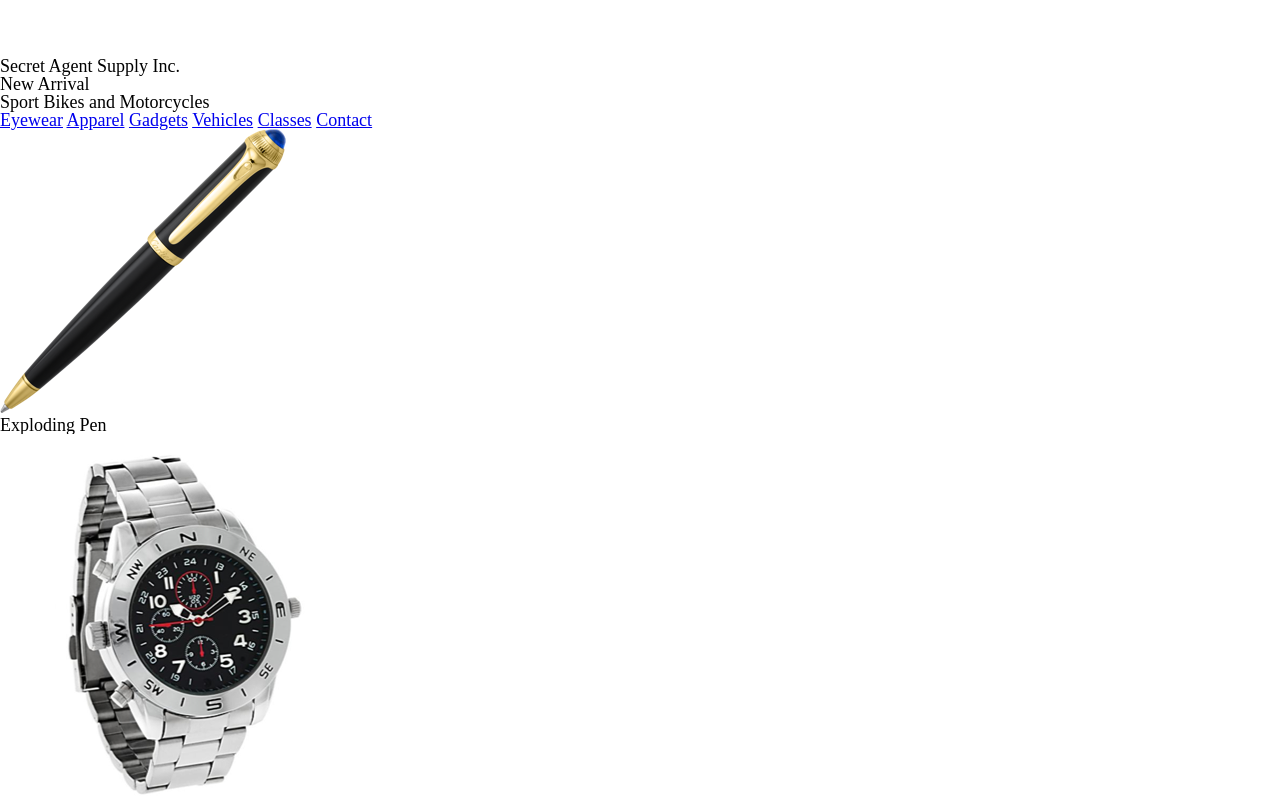
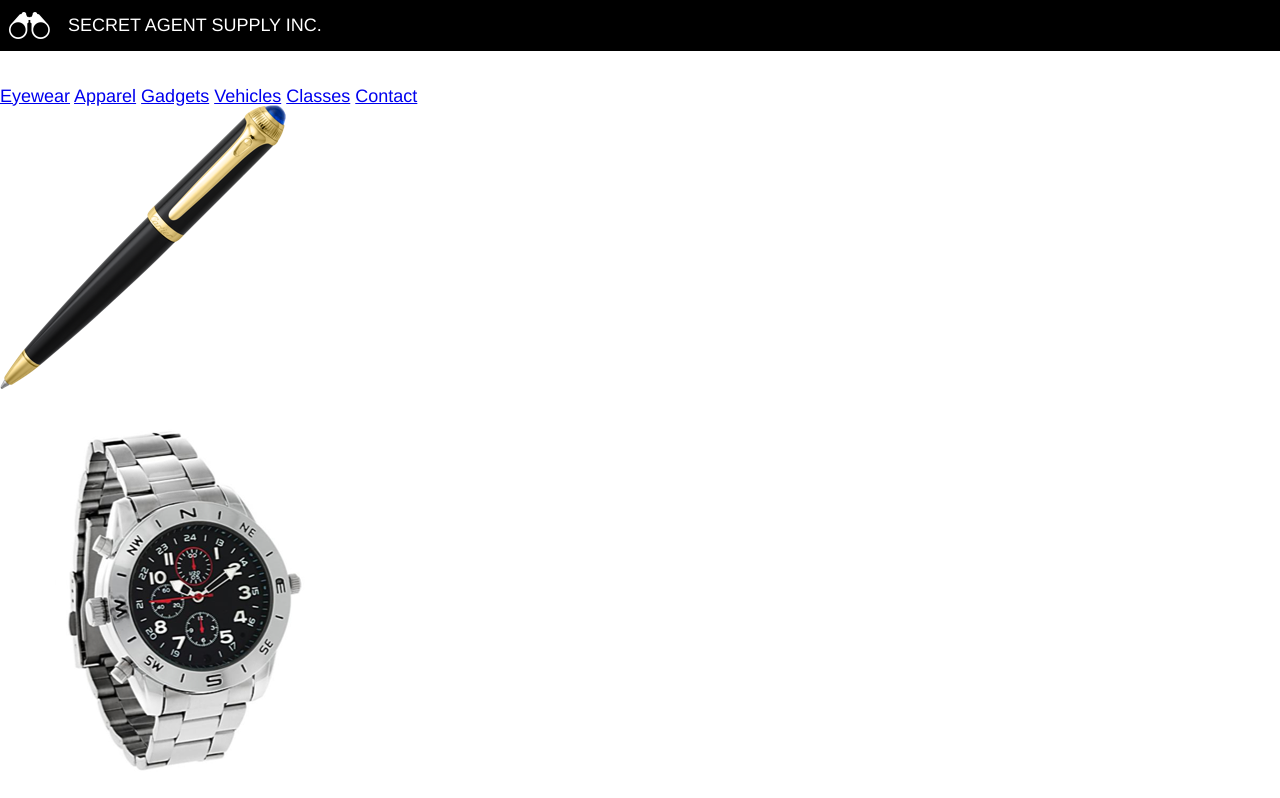
Before and after one commit to ecipra/secret-agent-supply, a plain HTML site: page index.html in a window 1280 px wide. Shown: the top 798 px of the page. Drawn offline with Linux system fonts and the light colour scheme.

Commit message:
Style header to match spec

```diff
--- a/resources/css/style.css
+++ b/resources/css/style.css
@@ -1,3 +1,23 @@
 html {
   font-size: 18px;
+  color: white;
+  font-family: Helvetica;
 }
+
+main {
+  width: 960px;
+}
+
+header {
+  display: flex;
+  align-items: center;
+  background-color: black;
+  padding: 0.66rem 0.5rem;
+  text-transform: uppercase;
+}
+
+header img {
+  height: 1.5rem;
+  width: auto;
+  padding-right: 1rem;
+}
```
